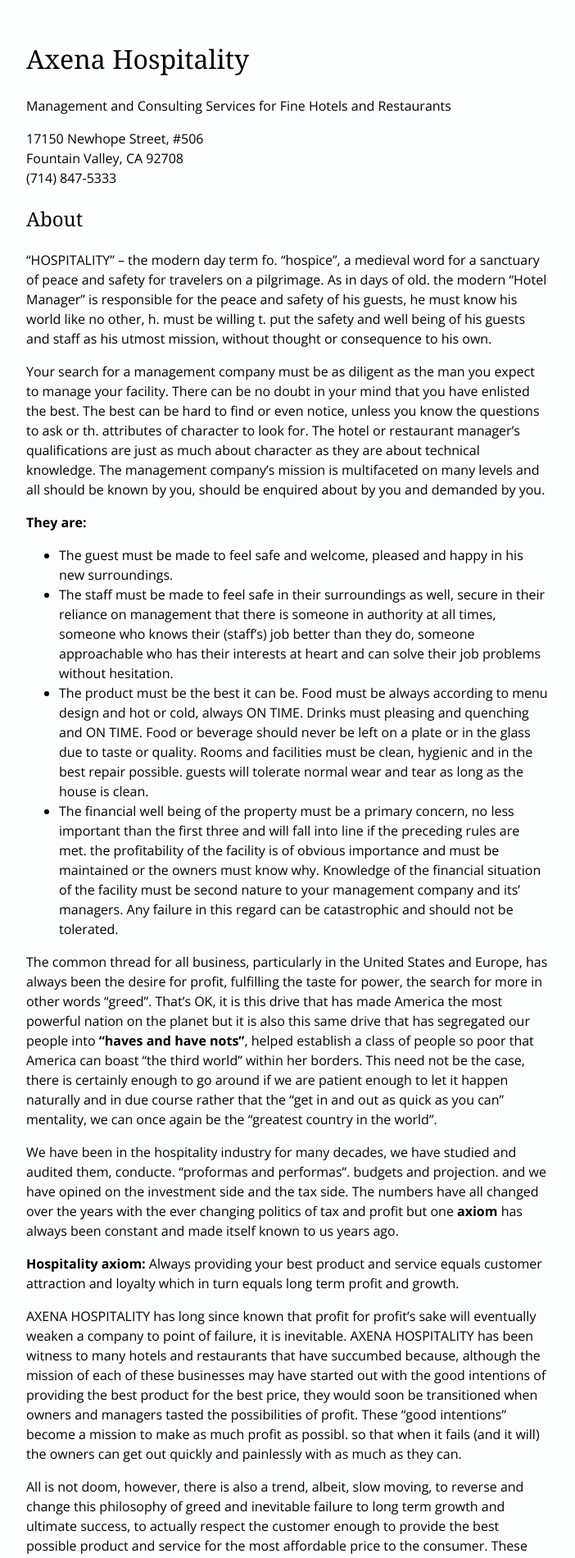
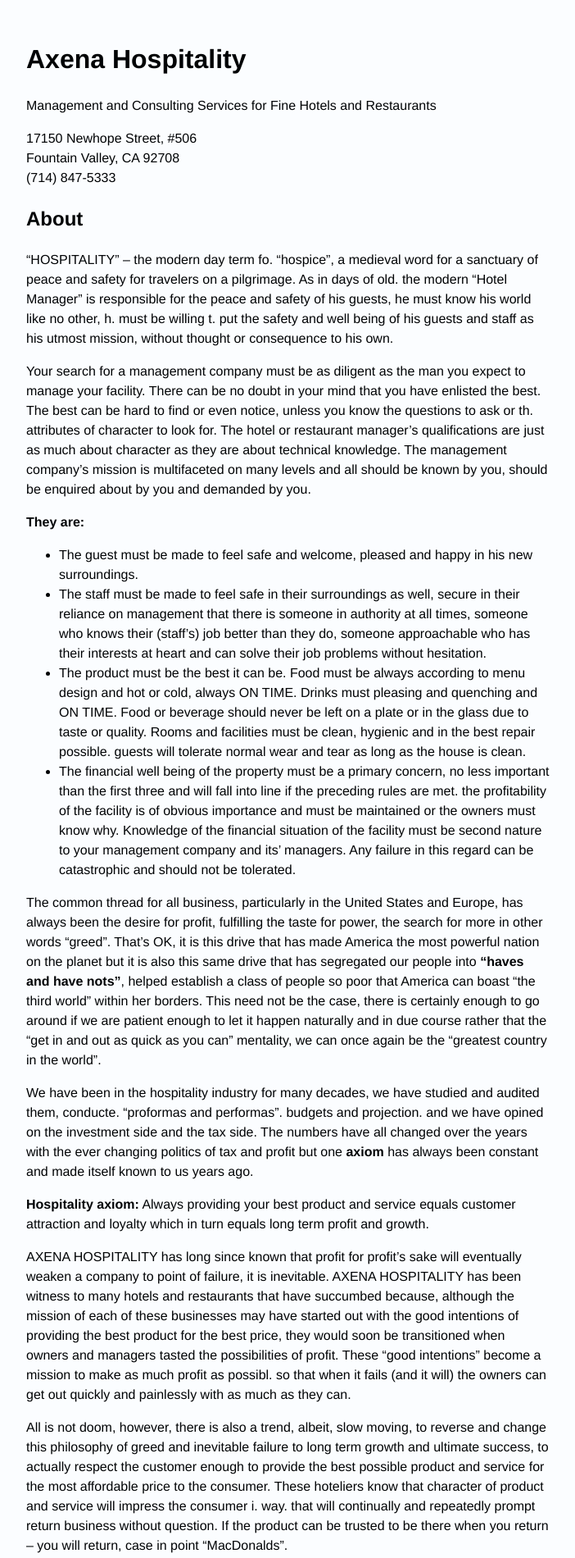
Before and after one commit to jimthoburn/axena, a Jekyll site: the page built from index.md, in a window 1280 px wide. Shown: the top 1900 px of the page at 82% size, without its empty margins (288-990 px from the left). Built offline with Jekyll 4.4.1, drawn with Linux system fonts in a browser that asks for light colours; some web fonts are replaced; our own code applies the rules of GitHub Pages for plain Markdown files.

Commit message:
Update default.html

```diff
--- a/_layouts/default.html
+++ b/_layouts/default.html
@@ -3,12 +3,11 @@
 <head>
   <meta charset="utf-8" />
   <title>Axena Hospitality</title>
-  <link href="https://fonts.googleapis.com/css?family=Mate|Open+Sans:400,400i,700" rel="stylesheet" />
   <style>
     body {
       background: rgb(251, 253, 255); /* Almost white */
       color: rgb(1, 3, 5); /* Almost black */
-      font-family: "Open Sans", "Helvetica Neue", Helvetica, Arial, sans-serif;
+      font-family: "Helvetica Neue", Helvetica, Arial, sans-serif;
       line-height: 1.5;
 
       max-width: 40em;
@@ -22,11 +21,6 @@
     a {
       color: rgb(0, 128, 255);
     }
-
-    h1, h2, h3, h4, h5, h6 {
-      font-family: "Mate", Georgia, serif;
-      font-weight: normal;
-    }
   </style>
 </head>
 <body>
```
